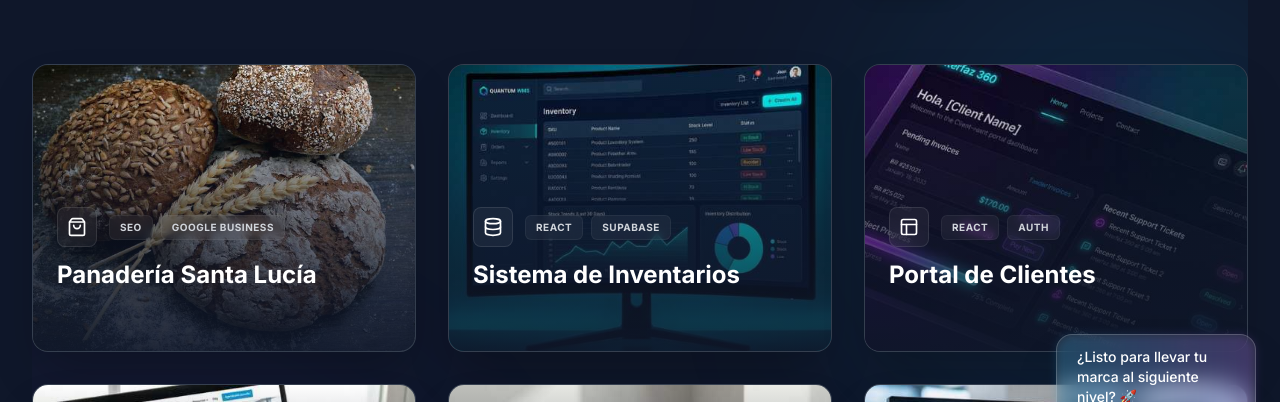
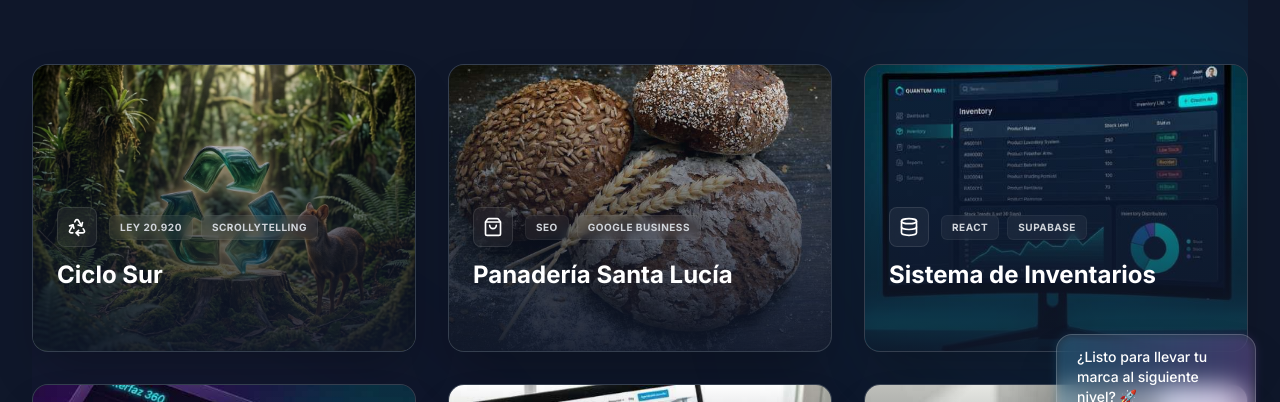
Before and after one commit to salepayaso/Agencia_web, a React (Vite) app: page /portafolio in a window 1280 px wide. Shown: the part 276-678 px from the top of the page. Built offline with nearby package versions, Linux system fonts and the light colour scheme; no server answers.

Commit message:
feat: add Portfolio page with project filtering and gallery implementation

```diff
--- a/src/pages/Portfolio.jsx
+++ b/src/pages/Portfolio.jsx
@@ -5,13 +5,22 @@ import Section from '../components/ui/Section';
 import SEO from '../components/SEO';
 import { useState } from 'react';
 import { motion, AnimatePresence } from 'framer-motion';
-import { ExternalLink, ArrowUpRight, Code, Layout, ShoppingBag, BarChart3, Search, Database } from 'lucide-react';
+import { ExternalLink, ArrowUpRight, Code, Layout, ShoppingBag, BarChart3, Search, Database, Recycle } from 'lucide-react';
 
 const Portfolio = () => {
     const [activeCategory, setActiveCategory] = useState('all');
 
     // Mapped Dedicated Images
     const projects = [
+        {
+            title: "Ciclo Sur",
+            category: "Web Corporativa & Sustentabilidad",
+            type: "web",
+            image: "/portfolio_ciclo_sur.png",
+            tags: ["Ley 20.920", "Scrollytelling", "Reciclaje"],
+            icon: Recycle,
+            link: "https://salepayaso.github.io/ciclo-sur/"
+        },
         {
             title: "Panadería Santa Lucía",
             category: "E-Commerce & SEO Local",
@@ -153,6 +162,7 @@ const Portfolio = () => {
                                             src={p.image}
                                             alt={p.title}
                                             className="w-full h-full object-cover group-hover:scale-105 transition-all duration-1000 ease-out"
+                                            onError={(e) => { e.currentTarget.style.display = 'none'; }}
                                         />
                                     </div>
 
```
Also changed, not shown: public/portfolio_ciclo_sur.png (added).
